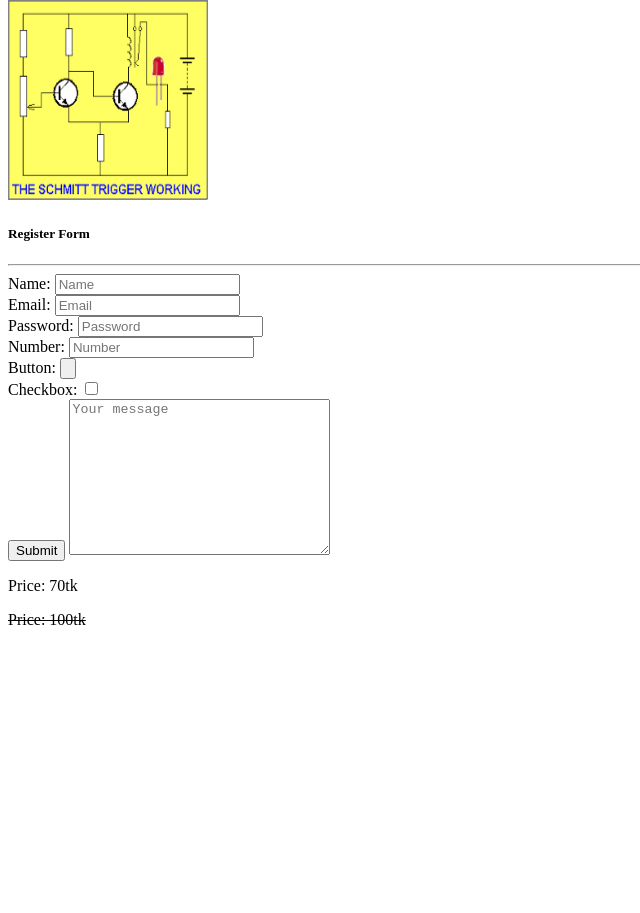
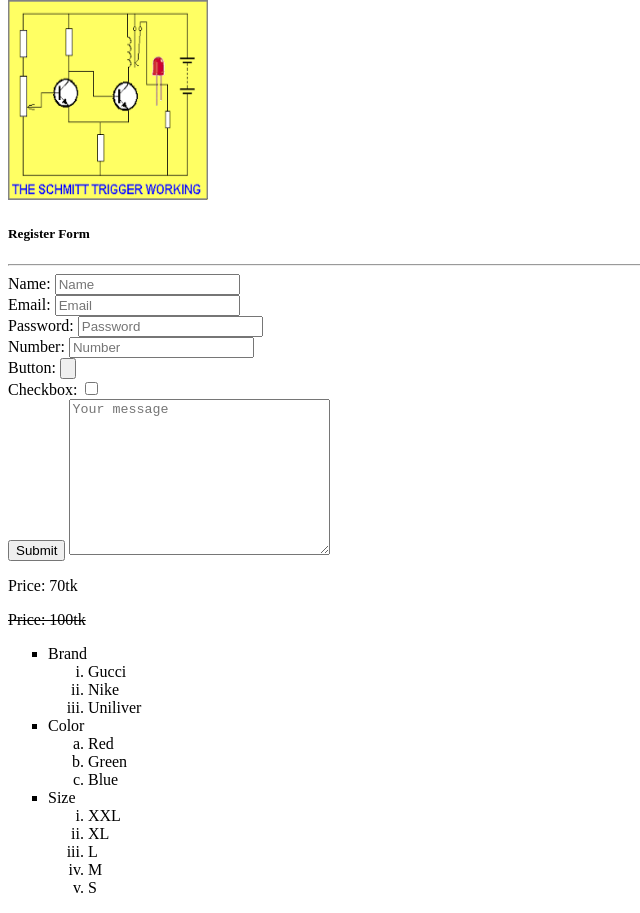
Before and after one commit to faria-islam-mily/HtmlAllTag, a plain HTML site: page index.html in a window 1280 px wide. Shown: the part 895-1808 px from the top of the page, without its empty margins (0-640 px from the left). Before the commit the page ends 1540 px from the top, so only its background shows below. Drawn offline with Linux system fonts and the light colour scheme.

Commit message:
ordered and unordered list tag

```diff
--- a/index.html
+++ b/index.html
@@ -81,6 +81,29 @@
         <p><del>Price: 100tk</del></p>
 
 
+        <ul type="square">
+            <li>Brand</li>
+            <ol type="i">
+                <li>Gucci</li>
+                <li>Nike</li>
+                <li>Uniliver</li>
+            </ol>
+            <li>Color</li>
+            <ol type="a">
+                <li>Red</li>
+                <li>Green</li>
+                <li>Blue</li>
+            </ol>
+            <li>Size</li>
+            <ol type="i">
+                <li>XXL</li>
+                <li>XL</li>
+                <li>L</li>
+                <li>M</li>
+                <li>S</li>
+            </ol>
+        </ul>
+
 
     </body>
 
```
